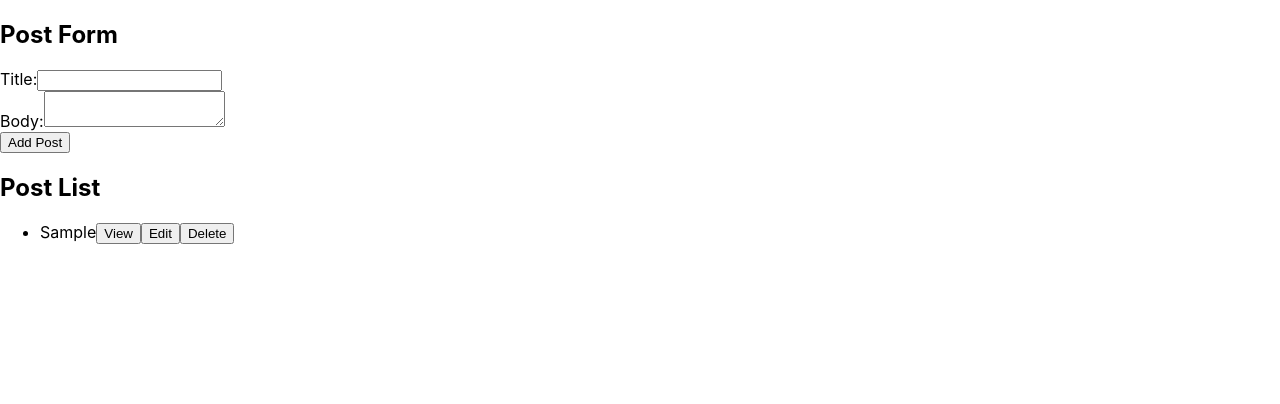
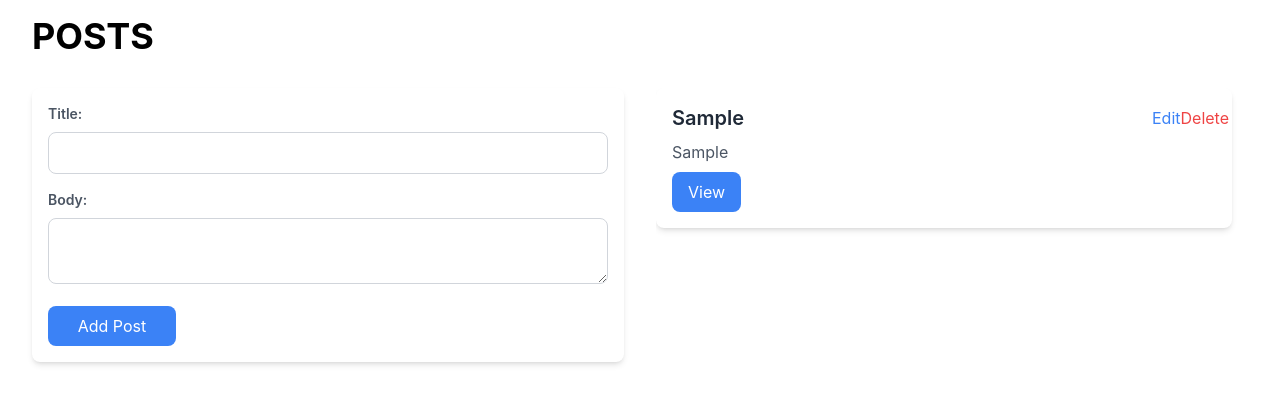
Before and after one commit to funelasbonie/insites-developer-exam, a React (Create React App) app: page / in a window 1280 px wide. Both pictures are taken after typing "Sample", "Sample" into the empty fields and a click on the button "Add Post". Shown: the top 404 px of the page. Built offline with nearby package versions, Linux system fonts and the light colour scheme; no server answers.

Commit message:
Add initial styling

```diff
--- a/package.json
+++ b/package.json
@@ -6,10 +6,13 @@
     "@testing-library/jest-dom": "^5.17.0",
     "@testing-library/react": "^13.4.0",
     "@testing-library/user-event": "^13.5.0",
+    "autoprefixer": "^10.4.15",
     "axios": "^1.5.0",
+    "postcss-cli": "^10.1.0",
     "react": "^18.2.0",
     "react-dom": "^18.2.0",
     "react-scripts": "5.0.1",
+    "tailwindcss": "^3.3.3",
     "web-vitals": "^2.1.4"
   },
   "scripts": {
--- /dev/null
+++ b/postcss.config.js
@@ -0,0 +1,6 @@
+module.exports = {
+  plugins: [
+    require('tailwindcss'),
+    require('autoprefixer'),
+  ],
+};
--- a/src/App.js
+++ b/src/App.js
@@ -3,7 +3,7 @@ import Posts from './components/Posts/Posts';
 
 function App() {
   return (
-    <div>
+    <div className="bg-white -500 p-4">
       <Posts />
     </div>
   );
--- a/src/components/Posts/PostForm.js
+++ b/src/components/Posts/PostForm.js
@@ -60,31 +60,41 @@ class PostForm extends Component {
 
   render() {
     return (
-      <div>
-        <h2>Post Form</h2>
+      <div className="p-4 bg-white rounded-lg shadow-md">
         <form onSubmit={this.handleSubmit}>
-          <div>
-            <label>Title:</label>
+          <div className="mb-4">
+            <label className="block text-sm font-semibold text-gray-600 mb-2">Title:</label>
             <input
               type="text"
               name="title"
               value={this.state.title}
               onChange={this.handleInputChange}
+              className="w-full px-3 py-2 border rounded-lg border-gray-300 focus:outline-none focus:border-blue-500"
+              required
             />
           </div>
-          <div>
-            <label>Body:</label>
+          <div className="mb-4">
+            <label className="block text-sm font-semibold text-gray-600 mb-2">Body:</label>
             <textarea
               name="body"
               value={this.state.body}
               onChange={this.handleInputChange}
+              className="w-full px-3 py-2 border rounded-lg border-gray-300 focus:outline-none focus:border-blue-500"
+              required
             />
           </div>
-          <button type="submit">
-            {this.props.selectedPostToEdit ? 'Edit Post' : 'Add Post'}
+          <button
+            type="submit"
+            className="w-32 bg-blue-500 text-white py-2 px-4 rounded-lg hover:bg-blue-600 transition duration-300"
+          >
+            {this.props.selectedPostToEdit ? 'Update Post' : 'Add Post'}
           </button>
           {this.props.selectedPostToEdit && (
-            <button type="button" onClick={this.handleCancel}>
+            <button
+              type="button"
+              onClick={this.handleCancel}
+              className="w-32 bg-red-500 text-white py-2 px-4 rounded-lg hover:bg-red-600 transition duration-300 ml-2"
+            >
               Cancel
             </button>
           )}
--- a/src/components/Posts/PostList.js
+++ b/src/components/Posts/PostList.js
@@ -11,15 +11,36 @@ export default class PostList extends React.Component {
 
   render() {
     return (
-      <div>
-        <h2>Post List</h2>
+      <div className="pr-4 bg-white h-screen overflow-y-auto">
         <ul>
           {this.props.posts.map((post) => (
-            <li key={post.id}>
-              <span>{post.title}</span>
-              <button onClick={() => this.props.viewPost(post)}>View</button>
-              <button onClick={() => this.props.editPost(post)}>Edit</button>
-              <button onClick={() => this.props.deletePost(post)}>Delete</button>
+            <li key={post.id} className="mb-4">
+              <div className="bg-white rounded-lg shadow-md p-4">
+                <div className="flex justify-between items-center">
+                  <h3 className="text-xl font-semibold text-gray-800 mr-5">{post.title}</h3>
+                  <div className="w-16 flex justify-between items-center">
+                    <button
+                      onClick={() => this.props.editPost(post)}
+                      className="text-blue-500 hover:text-blue-700"
+                    >
+                      Edit
+                    </button>
+                    <button
+                      onClick={() => this.props.deletePost(post)}
+                      className="text-red-500 hover:text-red-700"
+                    >
+                      Delete
+                    </button>
+                  </div>
+                </div>
+                <p className="mt-2 text-gray-600">{post.body}</p>
+                <button
+                  onClick={() => this.props.viewPost(post)}
+                  className="bg-blue-500 text-white py-2 px-4 rounded-lg hover:bg-blue-600 mt-2 block"
+                >
+                  View
+                </button>
+              </div>
             </li>
           ))}
         </ul>
--- a/src/components/Posts/Posts.js
+++ b/src/components/Posts/Posts.js
@@ -3,7 +3,7 @@ import PostList from './PostList';
 import PostForm from './PostForm';
 import PostDetails from './PostDetails';
 
-class Posts extends Component {
+export default class Posts extends Component {
     constructor() {
         super();
         this.state = {
@@ -60,7 +60,7 @@ class Posts extends Component {
             this.setState((prevState) => {
                 const updatedPosts = [...prevState.posts];
                 updatedPosts[index] = editedPost;
-                return { posts: updatedPosts, selectedPost: null };
+                return { posts: updatedPosts, selectedPostToEdit: null };
             });
         }
     };
@@ -88,16 +88,22 @@ class Posts extends Component {
     render() {
         const { posts, selectedPost, selectedPostToEdit, isPostDetailsVisible } = this.state;
 
+        console.log(posts)
+
         return (
             <div>
-                {isPostDetailsVisible && <PostDetails post={selectedPost} />}
+                <div className="text-4xl font-bold mb-4 ml-4">POSTS</div>
+                <div className="flex">
+                    <div className="w-1/2 p-4">
                         <PostForm
                             addNewPost={this.addNewPost}
-                    // selectedPostToEdit
                             selectedPostToEdit={selectedPostToEdit}
                             editSelectedPost={this.editSelectedPost}
                             cancelEdit={this.cancelEdit}
                         />
+                    </div>
+                    <div className="w-1/2 p-4">
+                        {isPostDetailsVisible && <PostDetails post={selectedPost} />}
                         <PostList
                             posts={posts}
                             setSelectedPost={this.setSelectedPost}
@@ -106,8 +112,8 @@ class Posts extends Component {
                             viewPost={this.viewPost}
                         />
                     </div>
+                </div>
+            </div>
         );
     }
 }
-
-export default Posts;
--- a/src/index.css
+++ b/src/index.css
@@ -1,3 +1,7 @@
+@import 'tailwindcss/base';
+@import 'tailwindcss/components';
+@import 'tailwindcss/utilities';
+
 body {
   margin: 0;
   font-family: -apple-system, BlinkMacSystemFont, 'Segoe UI', 'Roboto', 'Oxygen',
--- /dev/null
+++ b/tailwind.config.js
@@ -0,0 +1,8 @@
+/** @type {import('tailwindcss').Config} */
+module.exports = {
+  content: ["./src/**/*.{html,js}"],
+  theme: {
+    extend: {},
+  },
+  plugins: [],
+}
```
Lines whose indentation alone changed are shown as unchanged.
